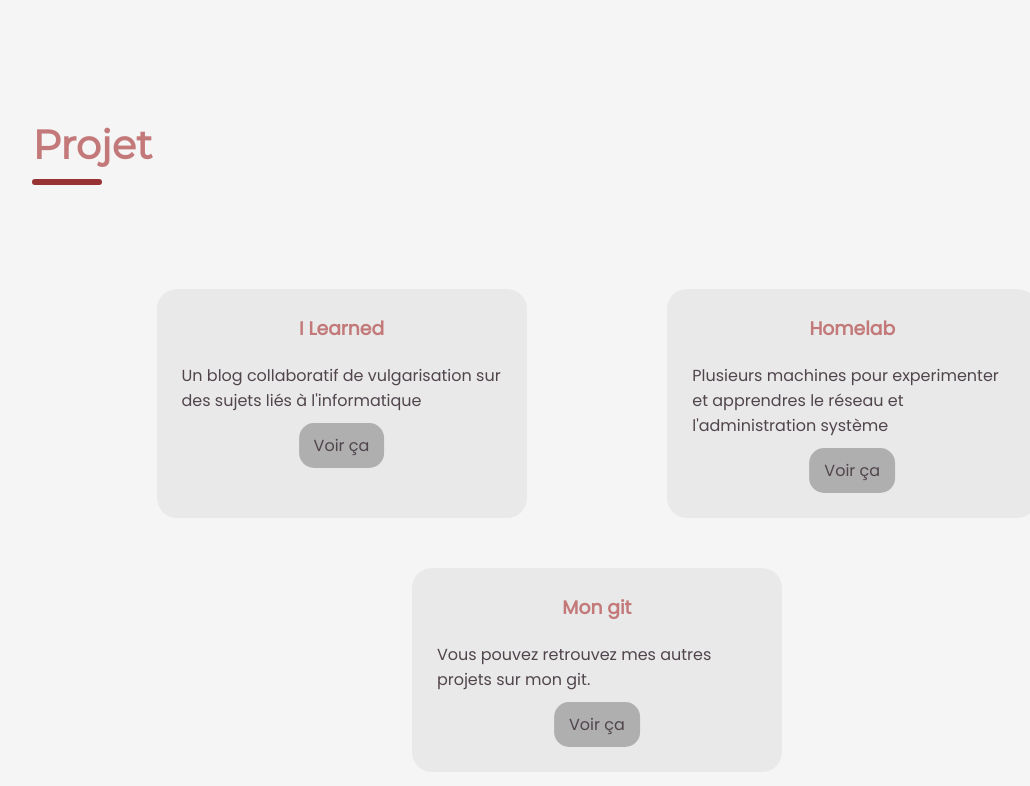
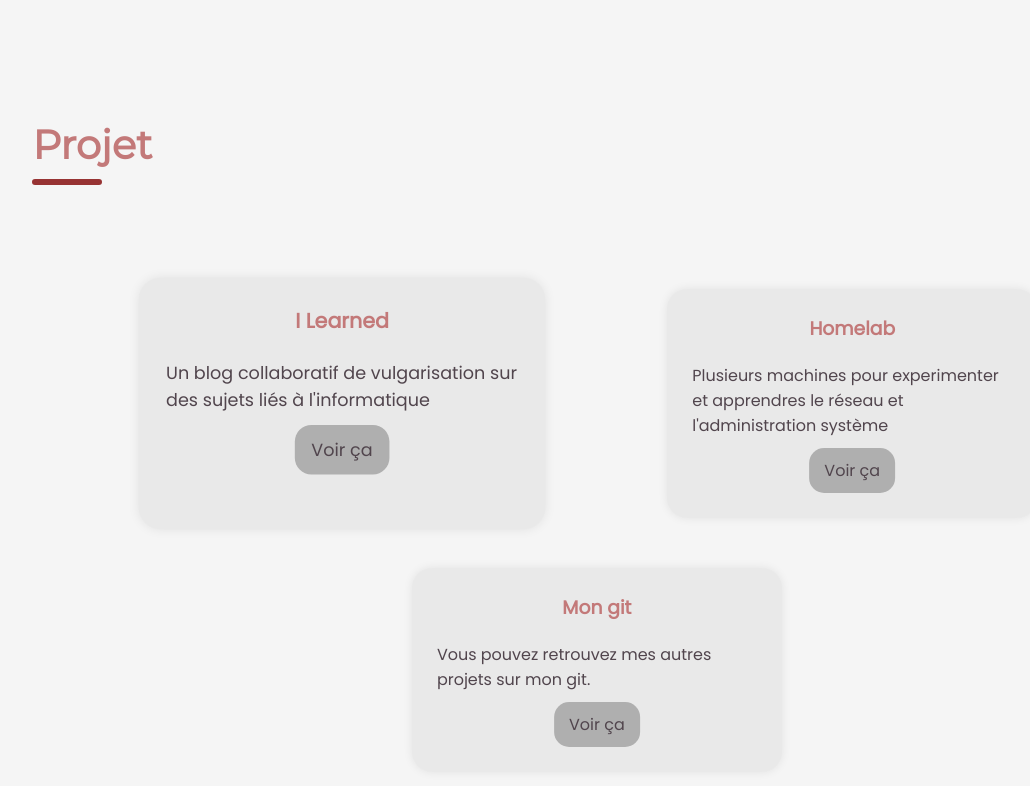
Before and after one commit to r4iponce/ramle.be, a plain HTML site: page index.html in a window 1280 px wide. In both pictures the pointer is over the element 411 px from the left and 1203 px from the top of the page. Shown: the part 800-1586 px from the top of the page, without its empty margins (70-1100 px from the left). Drawn offline with Linux system fonts and the light colour scheme.

Commit message:
card: add shadow, scale and transition

```diff
--- a/static/style.css
+++ b/static/style.css
@@ -104,7 +104,9 @@ nav.next_page a svg {
   border-radius: 20px;
   padding: 25px;
   margin-top: 50px;
+  box-shadow: var(--cta-shadow);
 }
+
 
 .card h3 {
   text-align: center;
@@ -160,10 +162,16 @@ img {
   border-radius: 110px;
   box-shadow: var(--cta-shadow);
   margin-top: 30px;
+  transition: .2s;
 }
 
 img:hover {
   transform: scale(1.1);
+}
+
+.card:hover {
+  transform: scale(1.1);
+  transition: .2s;
 }
 
 @media only screen and (max-width: 960px) {
```
